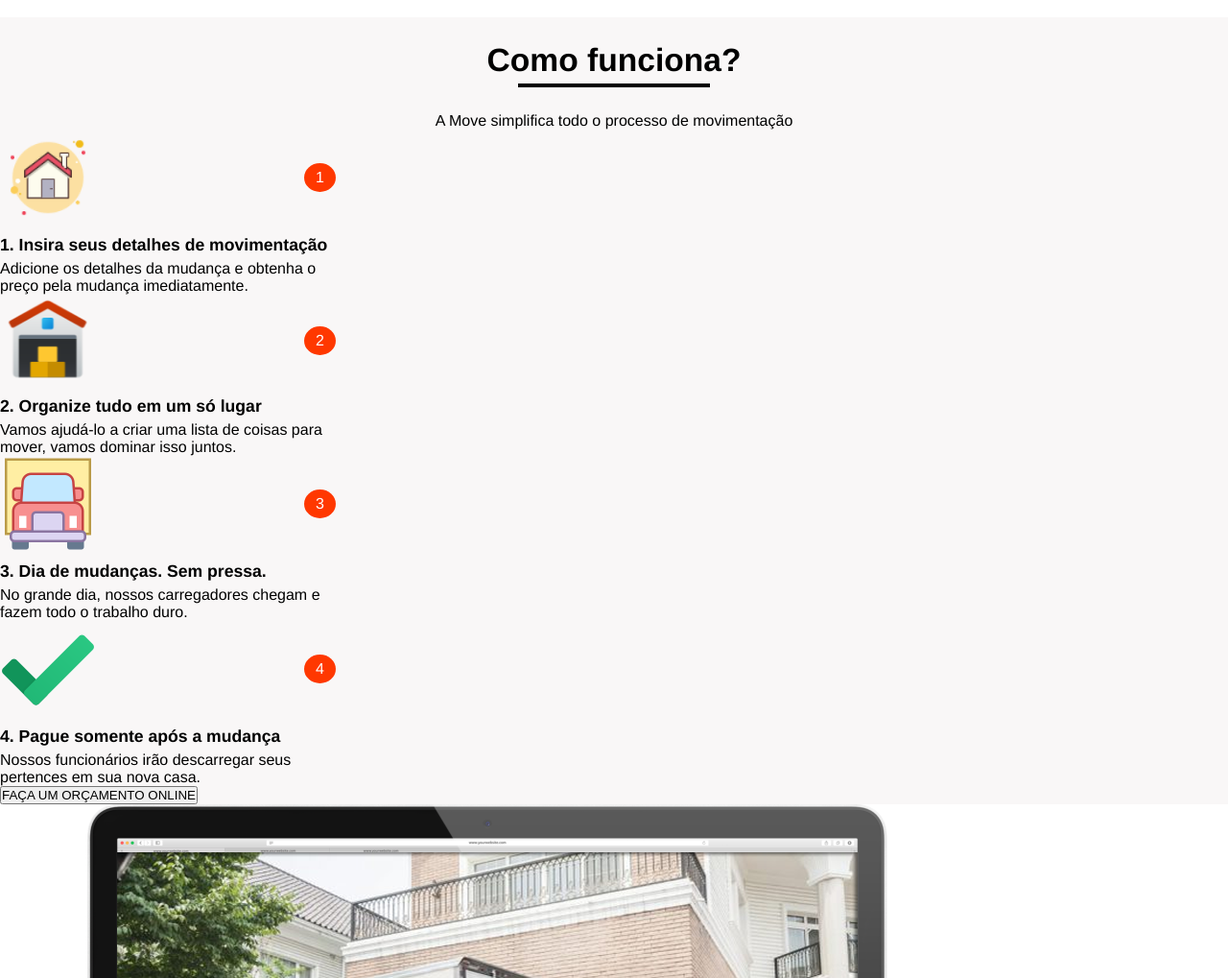
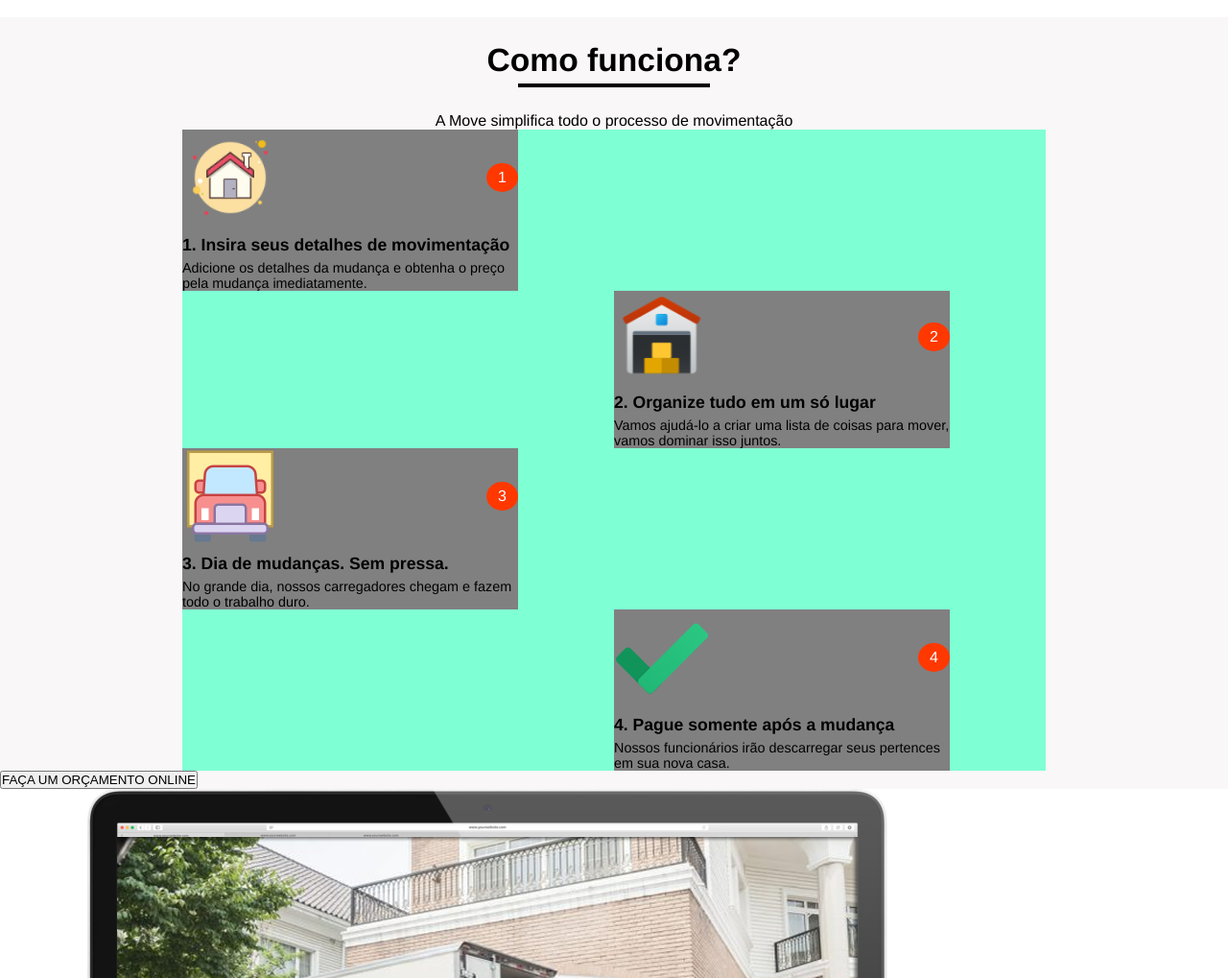
Before and after one commit to Mozart96P/ProjetoMove, a plain HTML site: page index.html in a window 1280 px wide. Shown: the part 1620-2639 px from the top of the page at 96% size. Drawn offline with Linux system fonts and the light colour scheme.

Commit message:
trabalhando no css

```diff
--- a/index.html
+++ b/index.html
@@ -49,7 +49,7 @@
             <div class="comofunciona__titulo__barrainferior"></div>
             <p class="comofunciona__paragrafo">A Move simplifica todo o processo de movimentação</p>
             <div class="comofunciona__sequencia">
-                <div class="sequencia__passos">
+                <div class="sequencia__passos comofunciona__passo1">
                     <div class="sequencia__passos__divimg">
                         <img class="passos__divimg__img" src="imagens/Home Page.png" alt="etapa1">
                         <p class="passos__divimg__number">1</p>
@@ -57,7 +57,7 @@
                     <p class="passos__sequencia">1. Insira seus detalhes de movimentação</p>
                     <p class="passos__sequencia__descricao">Adicione os detalhes da mudança e obtenha o preço pela mudança imediatamente.</p>
                 </div>
-                <div class="sequencia__passos">
+                <div class="sequencia__passos comofunciona__passo2">
                     <div class="sequencia__passos__divimg">
                         <img class="passos__divimg__img" src="imagens/Warehouse.png" alt="etapa2">
                         <p class="passos__divimg__number">2</p>
@@ -65,7 +65,7 @@
                     <p class="passos__sequencia">2. Organize tudo em um só lugar</p>
                     <p class="passos__sequencia__descricao">Vamos ajudá-lo a criar uma lista de coisas para mover, vamos dominar isso juntos.</p>
                 </div>
-                <div class="sequencia__passos">
+                <div class="sequencia__passos comofunciona__passo3">
                     <div class="sequencia__passos__divimg">
                         <img class="passos__divimg__img" src="imagens/Semi Truck.png" alt="etapa3">
                         <p class="passos__divimg__number">3</p>
@@ -73,7 +73,7 @@
                     <p class="passos__sequencia">3. Dia de mudanças. Sem pressa.</p>
                     <p class="passos__sequencia__descricao">No grande dia, nossos carregadores chegam e fazem todo o trabalho duro.</p>
                 </div>
-                <div class="sequencia__passos">
+                <div class="sequencia__passos comofunciona__passo4">
                     <div class="sequencia__passos__divimg">
                         <img class="passos__divimg__img" src="imagens/Done.png" alt="etapa4">
                         <p class="passos__divimg__number">4</p>
--- a/style.css
+++ b/style.css
@@ -108,7 +108,6 @@
 }
 .containergeral__comofunciona{
     width: 100%;
-    margin: auto;
     background-color: #f9f7f7;
 }
 .comofunciona__titulo{
@@ -132,8 +131,34 @@
     margin-top: 2%;
 }
 .comofunciona__sequencia{
+    max-width: 900px;
+    margin: auto;
+    background-color: aquamarine;
     display: grid;
-
+    grid-template-columns: auto auto;
+    grid-template-rows: auto auto auto auto;
+    grid-template-areas:
+     " passo1 . "
+     " . passo2 "
+     " passo3 . "
+     " . passo4 "
+     ;
+}
+.comofunciona__passo1{
+    grid-area: passo1;
+    background-color: gray;
+}
+.comofunciona__passo2{
+    grid-area: passo2;
+    background-color: gray;
+}
+.comofunciona__passo3{
+    grid-area: passo3;
+    background-color: gray;
+}
+.comofunciona__passo4{
+    grid-area: passo4;
+    background-color: gray;
 }
 .sequencia__passos{
     width:350px;
@@ -164,5 +189,5 @@
 }
 .passos__sequencia__descricao{
     font-family: Helvetica, sans-serif;
-    font-size: 1rem;
+    font-size: 0.9rem;
 }
```
